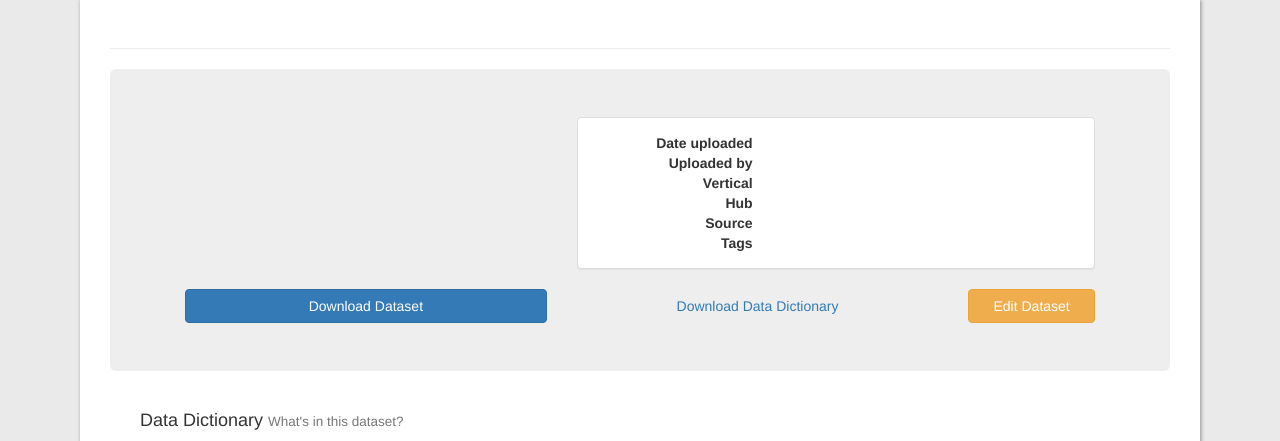
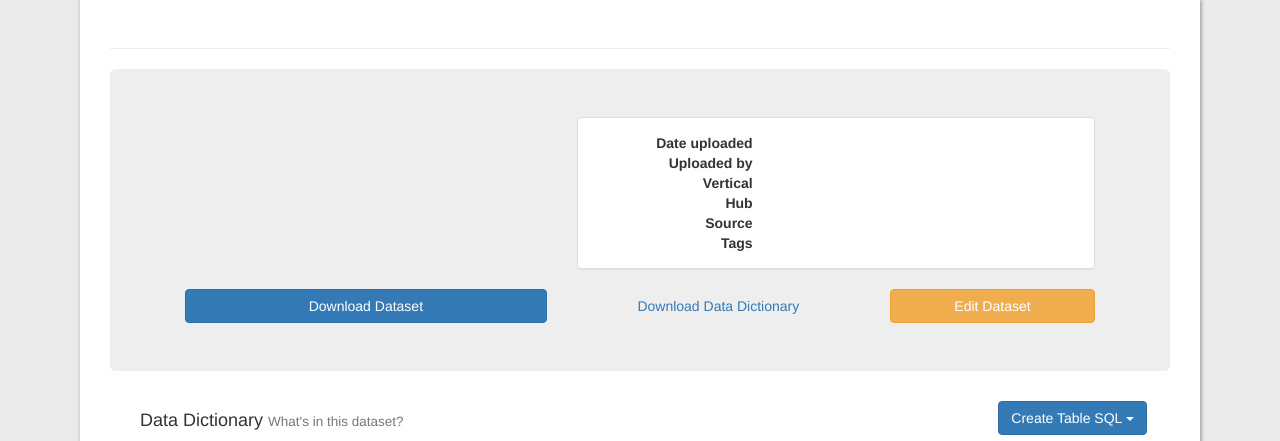
Before and after one commit to DallasMorningNews/django-datafreezer, a Django app: template datafreezer/templates/datafreezer/dataset_details.html in a window 1280 px wide. Shown: the part 101-542 px from the top of the page. Run offline with Django 3.2, Linux system fonts and the light colour scheme; the template is opened without the code that fills it, so the values that code supplies are empty; parts of the project's set-up code (start-up, migrations or seed data) failed here and were passed over; some libraries are stand-ins or nearby versions.

Commit message:
Added create table button to templates and set up URL paths for view

```diff
--- a/datafreezer/templates/datafreezer/dataset_details.html
+++ b/datafreezer/templates/datafreezer/dataset_details.html
@@ -49,12 +49,12 @@
             Download Dataset
             </a>
           </div>
-	        <div class="col-md-5">
+	        <div class="col-md-4">
 	          <a href="{% url 'datafreezer_download_data_dictionary' dataset.id %}" class="btn btn-block" role="button">
 	            Download Data Dictionary
 	          </a>
 	        </div>
-					<div class="col-md-2">
+          <div class="col-md-3">
             <a href="{% url 'datafreezer_metadata_edit' dataset.id %}" class="btn btn-block btn-warning" role="button">
               Edit Dataset
             </a>
@@ -66,8 +66,23 @@
 
 <!--Data dictionary information-->
 <div class="container-fluid">
-  <div class="col-md-12">
+  <div class="row-fluid">
+    <div class="col-md-10">
       <h4>Data Dictionary <small>What's in this dataset?</small></h4>
+    </div>
+    <div style="float:right;" class="col-md-2">
+      <div class="dropdown">
+        <button class="btn btn-primary dropdown-toggle" type="button" id="dropdownMenu1" data-toggle="dropdown" aria-haspopup="true" aria-expanded="true">
+          Create Table SQL
+          <span class="caret"></span>
+        </button>
+        <ul class="dropdown-menu" aria-labelledby="dropdownMenu1">
+          <li><a href="{% url 'datafreezer_create_table_sql' dataset.id 'postgresql' %}">PostgreSQL</a></li>
+          <li><a href="{% url 'datafreezer_create_table_sql' dataset.id 'mysql' %}">MySQL</a></li>
+          <li><a href="{% url 'datafreezer_create_table_sql' dataset.id 'sqlite' %}">SQLite</a></li>
+        </ul>
+      </div>
+    </div>
   </div>
   <table class="table table-hover">
     <tbody>
--- a/datafreezer/urls.py
+++ b/datafreezer/urls.py
@@ -46,6 +46,11 @@ urlpatterns = [
         download_data_dictionary,
         name='datafreezer_download_data_dictionary'),
 
+    # Generate create table statement
+    url(r'^create_table_sql/(?P<dataset_id>\d{1,})/(?P<sql_dialect>[-\w]+)/$',
+        generate_create_table,
+        name='datafreezer_create_table_sql'),
+
     # JSON endpoints
     url(r'^taglookup/$', tag_lookup,
         name='datafreezer_tag_lookup'),
```
Also changed, not shown: requirements.txt (+9 -2 lines), 1 other file. Lines whose indentation alone changed are shown as unchanged.
